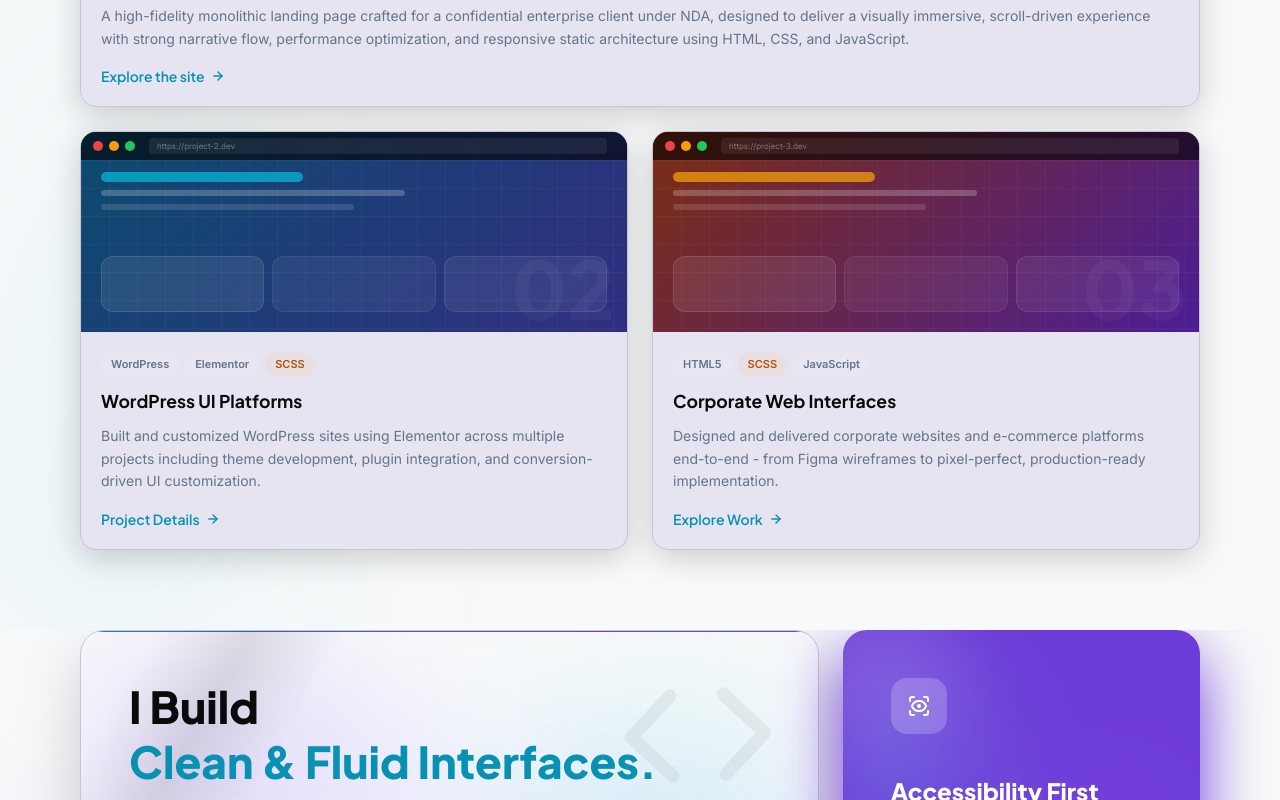
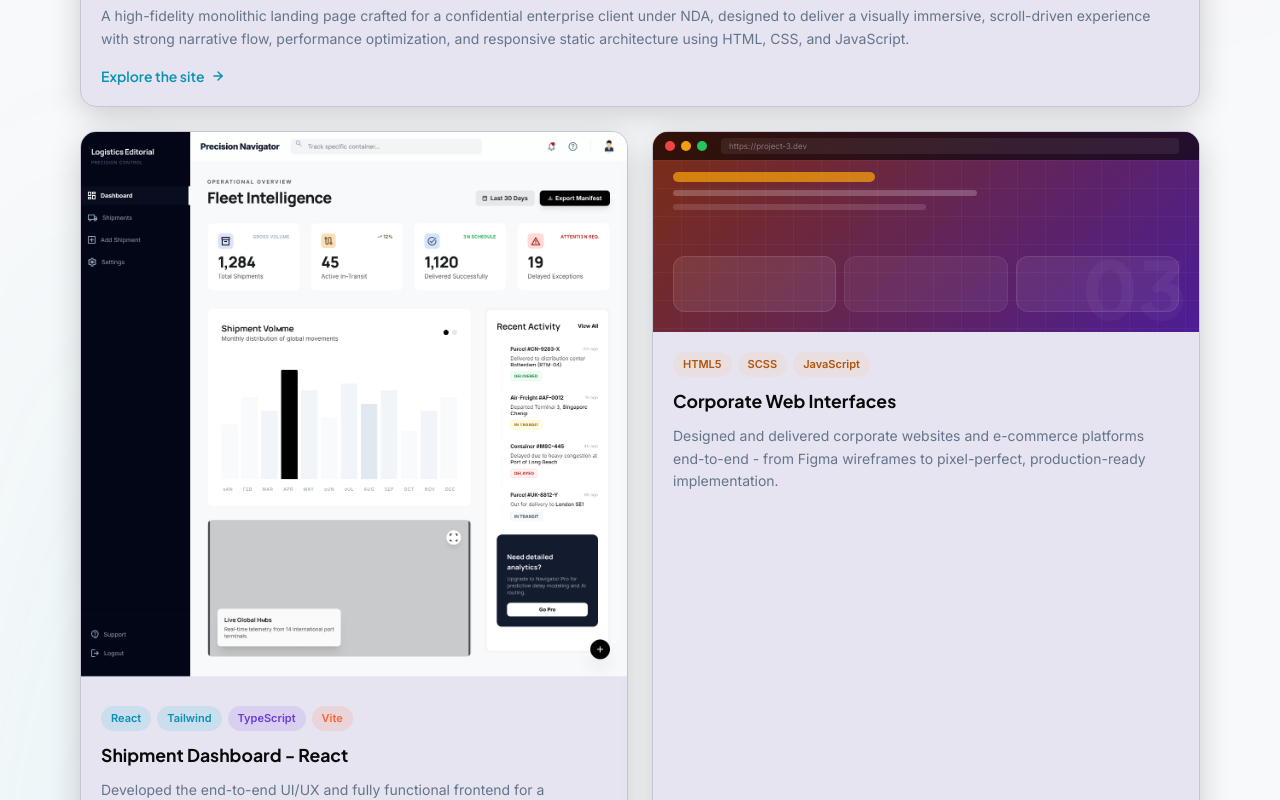
Before and after one commit to Julietta-14/portfolio, a React (Vite) app: page / in a window 1280 px wide. Shown: the part 3120-3920 px from the top of the page. Built offline with nearby package versions, Linux system fonts and the light colour scheme.

Commit message:
updated the react app

```diff
--- a/src/components/sections/Projects.tsx
+++ b/src/components/sections/Projects.tsx
@@ -16,7 +16,7 @@ const EASE: [number, number, number, number] = [0.16, 1, 0.3, 1]
 const SPRING_CFG = { type: 'spring' as const, stiffness: 160, damping: 24, mass: 0.8 }
 
 // ── Tag chip ───────────────────────────────────────────────
-const TAG_COLORS: Record<string, { bg: string; color: string }> = {
+/* const TAG_COLORS: Record<string, { bg: string; color: string }> = {
     'React': { bg: 'rgba(6,182,212,0.12)', color: 'var(--color-accent-cyan)' },
     'Next.js': { bg: 'rgba(255,255,255,0.08)', color: 'var(--color-text-secondary)' },
     'TypeScript': { bg: 'rgba(139,92,246,0.15)', color: 'var(--color-accent-violet)' },
@@ -26,6 +26,35 @@ const TAG_COLORS: Record<string, { bg: string; color: string }> = {
     'Firebase': { bg: 'rgba(255,184,105,0.12)', color: 'var(--color-tertiary)' },
     'PHP': { bg: 'rgba(139,92,246,0.12)', color: 'var(--color-accent-violet)' },
     'Tailwind': { bg: 'rgba(6,182,212,0.12)', color: 'var(--color-accent-cyan)' },
+} */
+
+const TAG_COLORS: Record<string, { bg: string; color: string }> = {
+    // Cyan family
+    'React': { bg: 'rgba(6,182,212,0.12)', color: 'var(--color-accent-cyan)' },
+    'React Native': { bg: 'rgba(6,182,212,0.12)', color: 'var(--color-accent-cyan)' },
+    'Tailwind': { bg: 'rgba(6,182,212,0.12)', color: 'var(--color-accent-cyan)' },
+    'Docker': { bg: 'rgba(6,182,212,0.12)', color: 'var(--color-accent-cyan)' },
+    'HTML5': { bg: 'rgba(255,184,105,0.12)', color: 'var(--color-tertiary)' },
+
+    // Violet family
+    'TypeScript': { bg: 'rgba(139,92,246,0.15)', color: 'var(--color-accent-violet)' },
+    'PHP': { bg: 'rgba(139,92,246,0.12)', color: 'var(--color-accent-violet)' },
+    'GraphQL': { bg: 'rgba(139,92,246,0.12)', color: 'var(--color-accent-violet)' },
+    'Vue': { bg: 'rgba(139,92,246,0.12)', color: 'var(--color-accent-violet)' },
+
+    // Tertiary/Orange family
+    'SCSS': { bg: 'rgba(255,184,105,0.12)', color: 'var(--color-tertiary)' },
+    'D3.js': { bg: 'rgba(255,184,105,0.12)', color: 'var(--color-tertiary)' },
+    'Firebase': { bg: 'rgba(255,184,105,0.12)', color: 'var(--color-tertiary)' },
+    'JavaScript': { bg: 'rgba(255,184,105,0.12)', color: 'var(--color-tertiary)' },
+    'Node.js': { bg: 'rgba(255,184,105,0.12)', color: 'var(--color-tertiary)' },
+
+    // Neutral family
+    'Next.js': { bg: 'rgba(255,255,255,0.08)', color: 'var(--color-text-secondary)' },
+    'Git': { bg: 'rgba(255,255,255,0.08)', color: 'var(--color-text-secondary)' },
+    'REST API': { bg: 'rgba(255,255,255,0.08)', color: 'var(--color-text-secondary)' },
+    // Vite — Orange/Red family
+    'Vite': { bg: 'rgba(255,100,50,0.12)', color: 'var(--color-accent-orange, #ff6432)' }
 }
 
 function Tag({ label }: { label: string }) {
@@ -125,7 +154,7 @@ function ProjectCard({ project, index, large = false }: {
     const ref = useRef<HTMLDivElement>(null)
     const inV = useInView(ref, { once: true, margin: '-60px' })
     const [hovered, setHovered] = useState(false)
-    const hasImage: boolean | null =  project?.image_path?.trim() !== "";
+    const hasImage: boolean | null = project?.image_path?.trim() !== "";
     //project?.image_path && project?.image_path.trim() !== ""
     const cardV: Variants = {
         hidden: { opacity: 0, y: 48, scale: 0.96 },
--- a/src/config/theme.config.ts
+++ b/src/config/theme.config.ts
@@ -38,14 +38,14 @@ export const PROJECTS = [
         image_path: '/portfolio/monolith_banner.png'
     },
     {
-        id: 'wordpress-platforms',
-        title: 'WordPress UI Platforms',
-        description: 'Built and customized WordPress sites using Elementor across multiple projects including theme development, plugin integration, and conversion-driven UI customization.',
-        tags: ['WordPress', 'Elementor', 'SCSS'],
-        url: '#',
-        cta: 'Project Details',
+        id: 'shipment-react',
+        title: 'Shipment Dashboard - React',
+        description: 'Developed the end-to-end UI/UX and fully functional frontend for a comprehensive shipping and logistics dashboard application built with React. Specialized in translating high-fidelity designs into interactive, production-ready components, custom layouts, and a conversion-focused user interface.',
+        tags: ['React', 'Tailwind', 'TypeScript', 'Vite'],
+        url: 'https://shipment-julietta-uiux.netlify.app/',
+        cta: 'Explore the app',
         size: 'small',
-        image_path: ''
+        image_path: '/portfolio/shipment_dash_banner.png'
     },
     {
         id: 'corporate-web',
```
Also changed, not shown: public/shipment_dash_banner.png (added).
